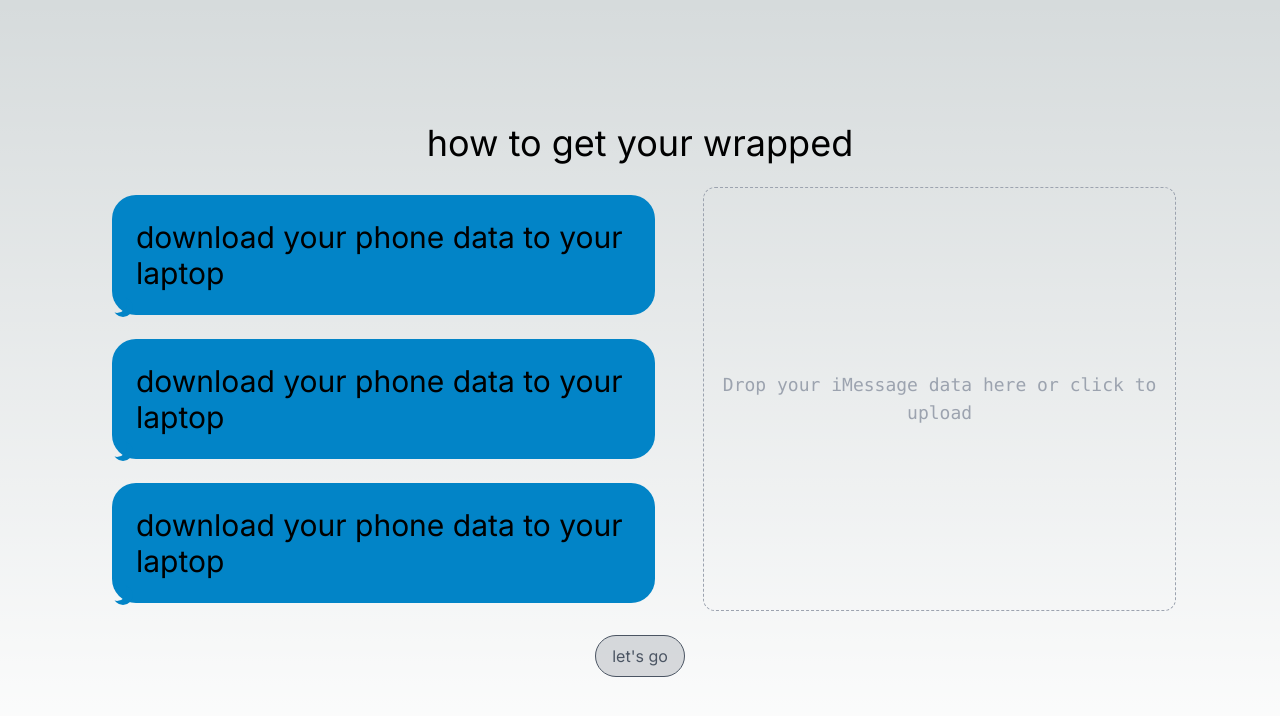
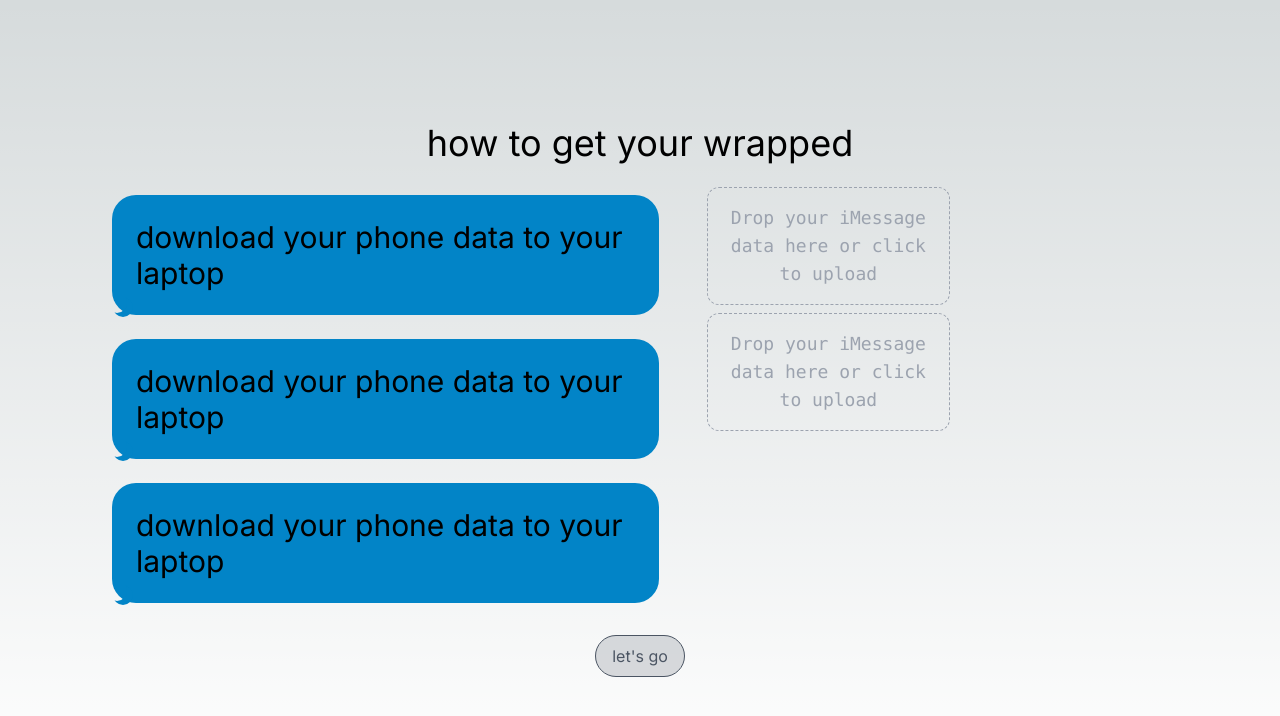
Before and after one commit to rpmccarter/imessage-wrapped, a Next.js app in the folder website/: page /getting-started in a window 1280 px wide. Shown: the top 716 px of the page. Built offline with nearby package versions, Linux system fonts and the light colour scheme.

Commit message:
configure file upload

```diff
--- a/website/src/app/getting-started/FileInput.tsx
+++ b/website/src/app/getting-started/FileInput.tsx
@@ -4,11 +4,12 @@ import clsx from 'clsx';
 import { useRef } from 'react';
 
 type FileInputParams = {
-  value?: FileList;
-  setValue?: (files: FileList) => void;
+  value?: File;
+  accept?: string;
+  setValue?: (file: File) => void;
 };
 
-export const FileInput = ({ value, setValue }: FileInputParams) => {
+export const FileInput = ({ value, setValue, accept }: FileInputParams) => {
   const hiddenInputRef = useRef<HTMLInputElement>(null);
 
   return (
@@ -26,15 +27,15 @@ export const FileInput = ({ value, setValue }: FileInputParams) => {
               : 'text-gray-400 dark:text-white/30',
           )}
         >
-          {value?.[0]?.name ??
-            'Drop your iMessage data here or click to upload'}
+          {value?.name ?? 'Drop your iMessage data here or click to upload'}
         </div>
       </button>
       {/* HACK: file inputs are notoriously hard to style, so hide the native input and click it programmatically */}
       <input
         type="file"
+        accept={accept}
         onChange={(event) =>
-          event.target.files && setValue?.(event.target.files)
+          event.target.files?.[0] && setValue?.(event.target.files[0])
         }
         ref={hiddenInputRef}
         className="hidden"
--- a/website/src/app/getting-started/page.tsx
+++ b/website/src/app/getting-started/page.tsx
@@ -13,11 +13,12 @@ const steps = [
   'download your phone data to your laptop',
 ];
 
-// TODO: define api endpoint
-const API_ENDPOINT = 'http://localhost:8000';
+const API_ENDPOINT = 'http://3.145.192.105';
 
 export default function GettingStarted() {
-  const [files, setFiles] = useState<FileList>();
+  const [chatFile, setChatFile] = useState<File>();
+  const [contactFile, setContactFile] = useState<File>();
+
   return (
     <main className="flex min-h-screen flex-col items-center justify-center gap-4 p-24">
       <h1 className="text-4xl">how to get your wrapped</h1>
@@ -29,26 +30,34 @@ export default function GettingStarted() {
             </Step>
           ))}
         </div>
-        <FileInput value={files} setValue={setFiles} />
+        <div>
+          <FileInput accept=".db" value={chatFile} setValue={setChatFile} />
+          <FileInput
+            accept=".vcf"
+            value={contactFile}
+            setValue={setContactFile}
+          />
+        </div>
       </div>
-      <SubmitButton files={files} />
+      <SubmitButton chatFile={chatFile} contactFile={contactFile} />
     </main>
   );
 }
 
 type SubmitButtonProps = {
-  files?: FileList;
+  chatFile?: File;
+  contactFile?: File;
 };
 
-const SubmitButton = ({ files }: SubmitButtonProps) => {
+const SubmitButton = ({ chatFile, contactFile }: SubmitButtonProps) => {
   const submitFiles = useSubmitFiles();
 
   return (
     <button
-      onClick={files && (() => submitFiles(files))}
+      onClick={chatFile && (() => submitFiles(chatFile, contactFile))}
       className={clsx(
         'border px-4 py-2 rounded-full',
-        files === undefined
+        chatFile === undefined
           ? 'text-gray-600 bg-gray-600/20 border-gray-600 pointer-events-none'
           : 'text-sky-600 bg-sky-600/20 border-sky-600',
       )}
@@ -63,14 +72,23 @@ const useSubmitFiles = () => {
   const router = useRouter();
 
   return useCallback(
-    async (files: FileList) => {
-      const file = files[0];
-      if (file === undefined) {
-        console.error('no file found');
-      }
+    async (chatFile: File, contactFile?: File) => {
+      try {
+        const formData = new FormData();
+        formData.append('chatdb', chatFile);
+        if (contactFile) {
+          formData.append('contactdb', contactFile);
+        }
 
-      try {
-        const response = await axios.post(API_ENDPOINT, file);
+        const response = await axios({
+          method: 'POST',
+          url: API_ENDPOINT + '/multiplefiles',
+          data: formData,
+          headers: {
+            'Content-Type': 'multipart/form-data',
+          },
+        });
+
         console.log(response.data);
         setData(response.data);
         router.push('/results');
--- a/website/src/app/results/Carousel.tsx
+++ b/website/src/app/results/Carousel.tsx
@@ -1,4 +1,4 @@
-import { ReactNode, useState } from 'react';
+import { ReactNode } from 'react';
 
 type CarouselParams = {
   index: number;
@@ -8,8 +8,8 @@ type CarouselParams = {
 export const Carousel = ({ index, setIndex, children }: CarouselParams) => {
   return (
     <div
-      className="duration-300 transition-transform flex inline-block relative h-[70vh] w-[70vw]"
-      style={{ transform: `translateX(calc(${index} * -70vw))` }}
+      className="duration-300 transition-transform flex inline-block relative h-[70vh] w-[70vh]"
+      style={{ transform: `translateX(calc(${index} * -70vh))` }}
     >
       {children?.map((child, i) => (
         <SlideFrame onClick={() => setIndex?.(i)} key={i}>
@@ -27,7 +27,7 @@ type SlideFrameParams = {
 
 const SlideFrame = ({ children, onClick }: SlideFrameParams) => {
   return (
-    <div onClick={onClick} className="p-6 flex-none h-[70vh] w-[70vw]">
+    <div onClick={onClick} className="p-6 flex-none h-[70vh] w-[70vh]">
       <div className="w-full h-full rounded-3xl overflow-hidden">
         {children}
       </div>
--- a/website/src/hooks/useDownloadLinkAndCopy.ts
+++ b/website/src/hooks/useDownloadLinkAndCopy.ts
@@ -15,12 +15,12 @@ export const useDownloadLink = (index: number) => {
     }
 
     html2canvas(element).then((canvas) => {
-      console.log('setting vals');
       setLink(
         canvas
           .toDataURL('image/png')
           .replace('image/png', 'image/octet-stream'),
       );
+
       setCopy(() => {
         canvas.toBlob((blob) => {
           if (!blob) {
```
